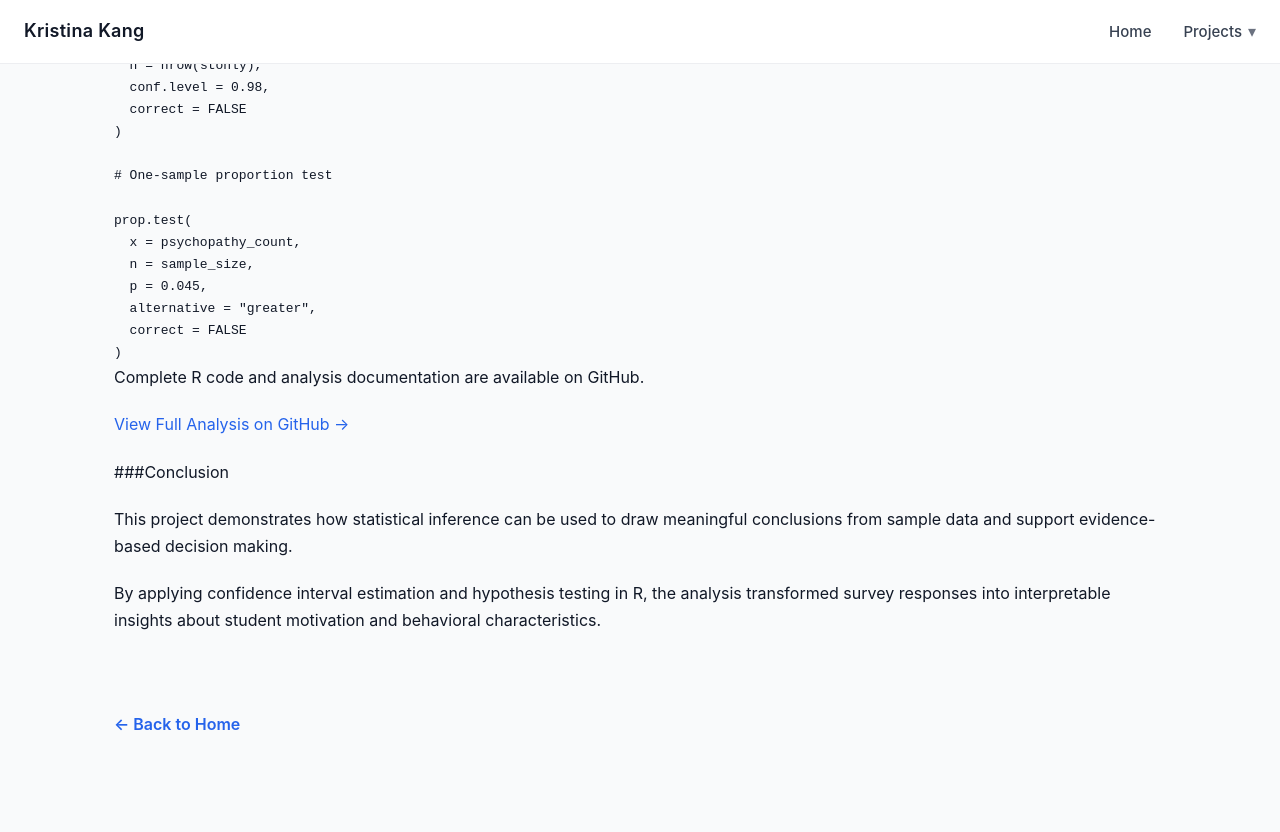
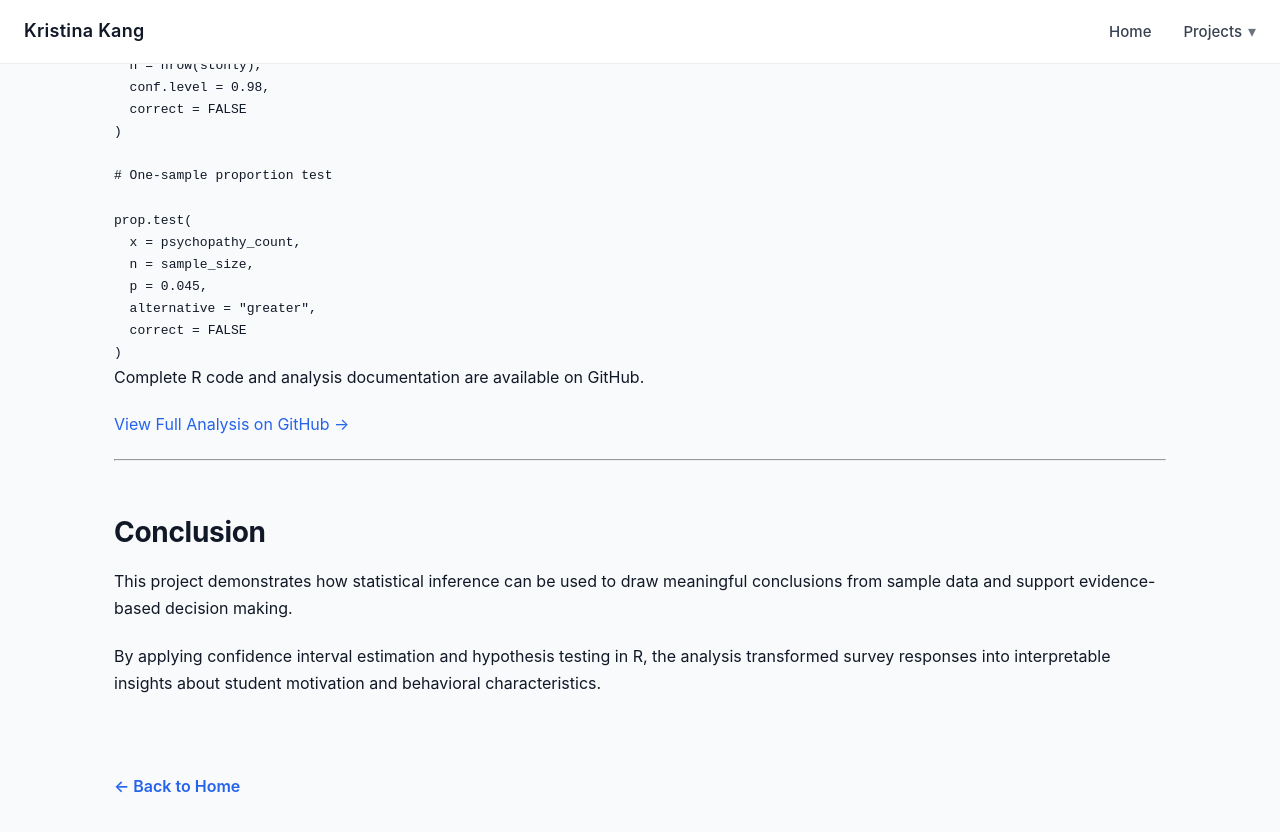
Before and after one commit to kristina-kang/kristina-kang.github.io, a Jekyll site: the page built from projects/project3.md, in a window 1280 px wide and 900 px high, scrolled down 3119 px. Shown: the top 832 px of the window. Built offline with Jekyll 4.4.1, drawn with Linux system fonts in a browser that asks for light colours.

```diff
--- a/projects/project3.md
+++ b/projects/project3.md
@@ -140,7 +140,9 @@ Complete R code and analysis documentation are available on GitHub.
 
 <!-- Replace with your actual GitHub link --> <a href="https://github.com/kristina-kang" target="_blank"> View Full Analysis on GitHub → </a>
 
-###Conclusion
+---
+
+## Conclusion
 
 This project demonstrates how statistical inference can be used to draw meaningful conclusions from sample data and support evidence-based decision making.
 
```
